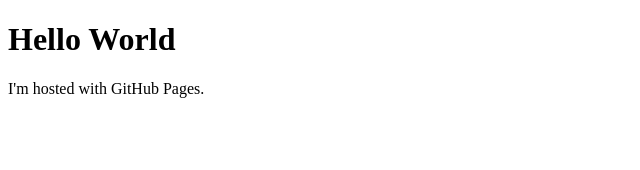
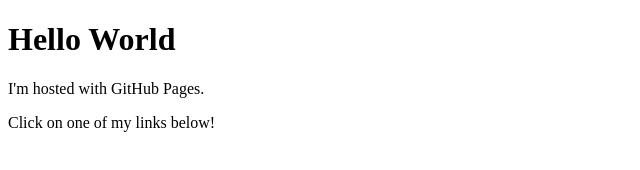
Before and after one commit to Starranken/starranken.github.io, a plain HTML site: page index.html in a window 1280 px wide. Shown: the whole page, without its empty margins (0-640 px from the left). Drawn offline with Linux system fonts and the light colour scheme.

Commit message:
Update index.html

```diff
--- a/index.html
+++ b/index.html
@@ -3,5 +3,6 @@
 <body>
 <h1>Hello World</h1>
 <p>I'm hosted with GitHub Pages.</p>
+<p>Click on one of my links below!</p>
 </body>
 </html>
```
